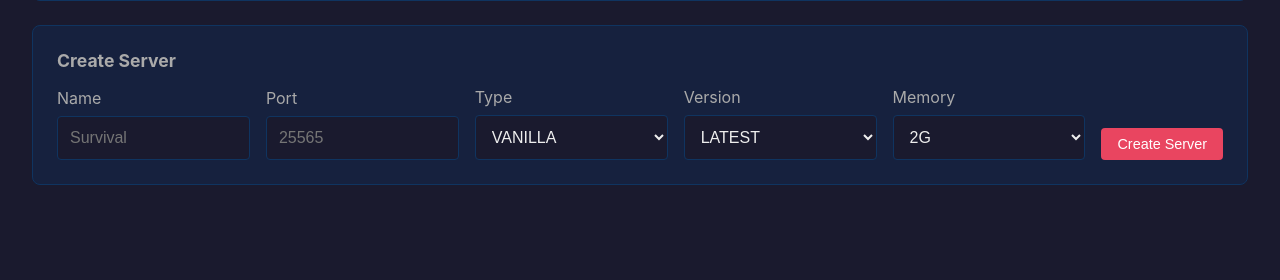
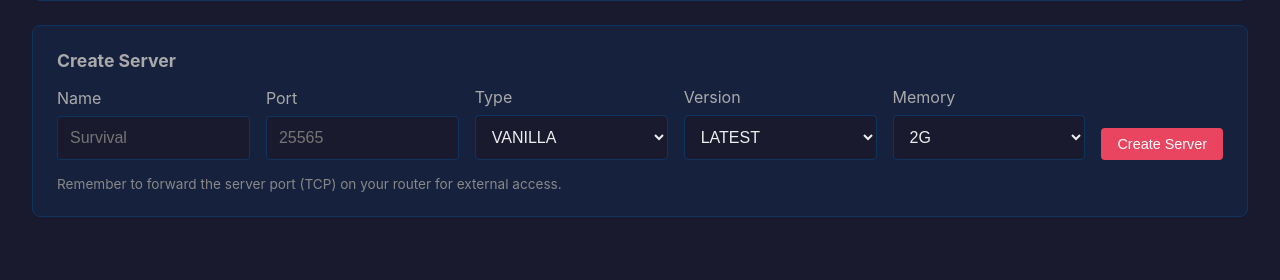
Before and after one commit to midyear66/minecraftserver, a Flask app: page / in a window 1280 px wide. Shown: the part 258-538 px from the top of the page. Run offline with Flask 3, Linux system fonts and the light colour scheme; the visitor is signed in with stand-in values (Sample User, id 1); data that the repository does not hold is empty.

Commit message:
Add port forwarding reminder to create server form
Help new users remember to open the port on their router for external access.

🤖 Generated with [Claude Code](https://claude.com/claude-code)

Co-Authored-By: Claude Opus 4.5 <noreply@anthropic.com>

```diff
--- a/admin/templates/dashboard.html
+++ b/admin/templates/dashboard.html
@@ -98,6 +98,9 @@
         </div>
         <button type="submit" class="btn btn-primary">Create Server</button>
     </form>
+    <p style="color: #888; font-size: 0.85rem; margin-top: 1rem;">
+        Remember to forward the server port (TCP) on your router for external access.
+    </p>
 </div>
 {% endblock %}
 
```
